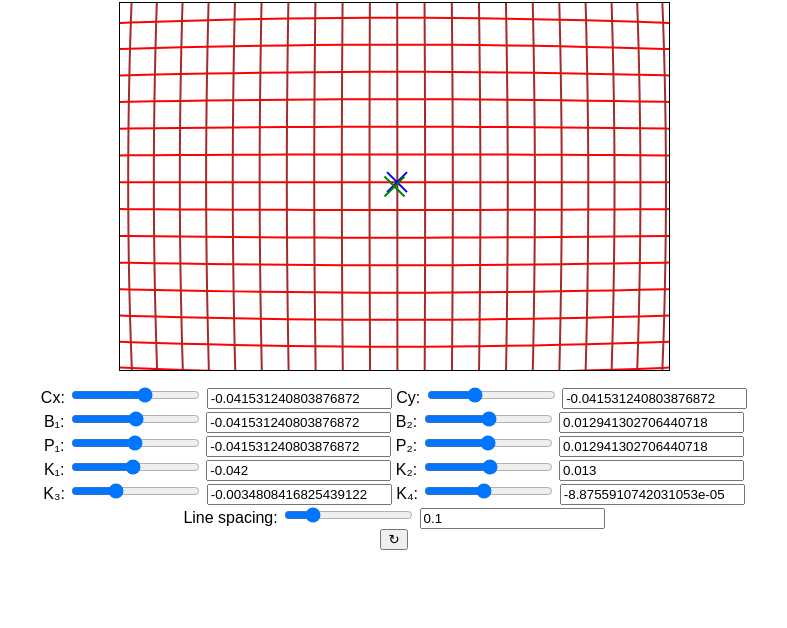
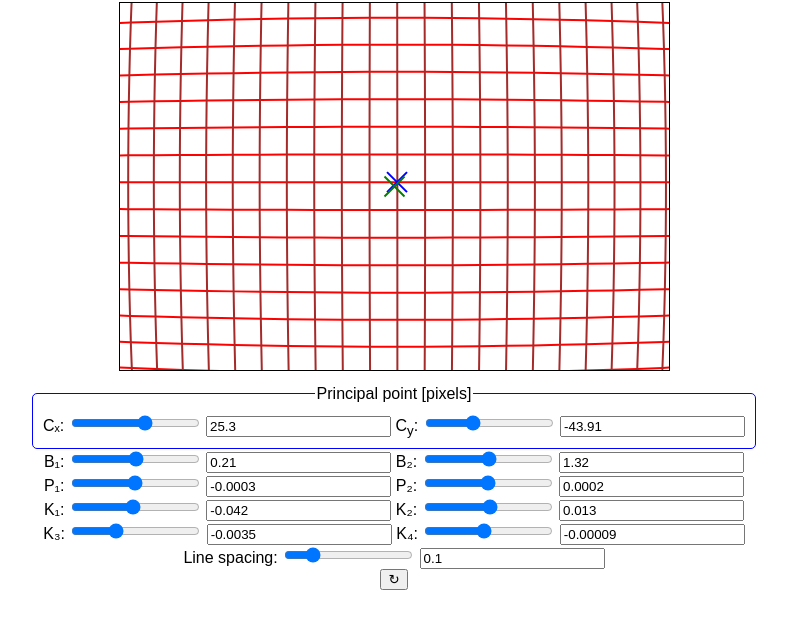
Before and after one commit to halmaia/ElemiProgramozas, a plain HTML site: page index.html in a window 1280 px wide. Shown: the part 66-694 px from the top of the page, without its empty margins (246-1033 px from the left). Drawn offline with Linux system fonts and the light colour scheme.

Commit message:
Update index.html

```diff
--- a/index.html
+++ b/index.html
@@ -1,5 +1,4 @@
 <!DOCTYPE html>
-<!-- Written by Ákos Halmai, University of Pécs -->
 <html lang="en">
 <head>
     <meta charset="utf-8">
@@ -17,6 +16,18 @@
         .controls {
             margin-top: 10px;
         }
+		input[type="text"] {
+			pattern: "^-?\\d+(\\.\\d+)?$";
+			readonly: true;}
+
+	    .blue-outline {
+		width: fit-content;
+		    margin: auto; /* Centers the fieldset */
+    display: block; /* Ensures auto margins work */
+        border: 1px solid blue;
+        padding: 10px;
+        border-radius: 5px;
+    }
     </style>
 </head>
 <body>
@@ -24,49 +35,52 @@
     <canvas id="canvas" width="549.6" height="367.2"></canvas>
 
     <div class="controls">
-	<label for="Cx">Cx:</label>
+	<fieldset class="blue-outline">
+	<legend>Principal point [pixels]</legend>
+	<label for="Cx">Cₓ:</label>
 	<input type="range" id="Cx" min="-150.0" max="150.0" value="25.295157579435635" step="0.01">
-	<input type="text" id="Cx_text" value="-0.041531240803876872" pattern="^-?\d+(\.\d+)?$" readonly="true" title="Cx">
+	<input type="text" id="Cx_text" value="-0.041531240803876872" title="Cₓ">
 
-	<label for="Cy">Cy:</label>
+	<label for="Cy">C<sub>y</sub>:</label>
 	<input type="range" id="Cy" min="-150.0" max="150.0" value="-43.907218870556122" step="0.01">
-	<input type="text" id="Cy_text" value="-0.041531240803876872" pattern="^-?\d+(\.\d+)?$" readonly="true" title="Cy"><br>
+	<input type="text" id="Cy_text" value="-0.041531240803876872" title="Cy"><br>
+	</fieldset>
 
-		<label for="B1">B₁:</label>
+	<label for="B1">B₁:</label>
 	<input type="range" id="B1" min="-80" max="80" value="0.20890931770811011" step="0.01">
-	<input type="text" id="B1_text" value="-0.041531240803876872" pattern="^-?\d+(\.\d+)?$" readonly="true">
+	<input type="text" id="B1_text" value="-0.041531240803876872">
 
 	<label for="B2">B₂:</label>
 	<input type="range" id="B2" min="-80" max="80" value="1.3186242018479155" step="0.01">
-	<input type="text" id="B2_text" value="0.012941302706440718" pattern="^-?\d+(\.\d+)?$" readonly="true"><br>
+	<input type="text" id="B2_text" value="0.012941302706440718"><br>
 
 		<label for="P1">P₁:</label>
 	<input type="range" id="P1" min="-0.1" max="0.1" value="-0.00027044595856980146" step="0.0001">
-	<input type="text" id="P1_text" value="-0.041531240803876872" pattern="^-?\d+(\.\d+)?$" readonly="true">
+	<input type="text" id="P1_text" value="-0.041531240803876872">
 
 	<label for="P2">P₂:</label>
 	<input type="range" id="P2" min="-0.1" max="0.1" value="0.00021213432269553002" step="0.0001">
-	<input type="text" id="P2_text" value="0.012941302706440718" pattern="^-?\d+(\.\d+)?$" readonly="true"><br>
+	<input type="text" id="P2_text" value="0.012941302706440718"><br>
 
 	<label for="K1">K₁:</label>
 	<input type="range" id="K1" min="-1.0" max="1.0" value="-0.041531240803876872" step="0.001">
-	<input type="text" id="K1_text" value="-0.041531240803876872" pattern="^-?\d+(\.\d+)?$" readonly="true">
+	<input type="text" id="K1_text" value="-0.041531240803876872">
 
 	<label for="K2">K₂:</label>
 	<input type="range" id="K2" min="-0.5" max="0.5" value="0.012941302706440718" step="0.001">
-	<input type="text" id="K2_text" value="0.012941302706440718" pattern="^-?\d+(\.\d+)?$" readonly="true"><br>
+	<input type="text" id="K2_text" value="0.012941302706440718"><br>
 
 	<label for="K3">K₃:</label>
 	<input type="range" id="K3" min="-0.01" max="0.01" value="-0.0034808416825439122" step="0.0001">
-	<input type="text" id="K3_text" value="-0.0034808416825439122" pattern="^-?\d+(\.\d+)?$" readonly="true">
+	<input type="text" id="K3_text" value="-0.0034808416825439122">
 
 	<label for="K4">K₄:</label>
 	<input type="range" id="K4" min="-0.001" max="0.001" value="-8.8755910742031053e-05" step="0.00001">
-	<input type="text" id="K4_text" value="-8.8755910742031053e-05" pattern="^-?\d+(\.\d+)?$" readonly="true" title="K₄"><br>
+	<input type="text" id="K4_text" value="-8.8755910742031053e-05" title="K₄"><br>
 
 	<label for="spacing">Line spacing:</label>
 	<input type="range" id="spacing" min="0.01" max="0.5" value="0.1" step="0.01">
-	<input type="text" id="spacing_text" value="0.1" pattern="^-?\d+(\.\d+)?$" readonly="true" title="line spacing"><br>
+	<input type="text" id="spacing_text" value="0.1" title="line spacing"><br>
 
 	<input type="button" value="↻" id="reset" title="reset">
     </div>
@@ -100,8 +114,36 @@ K1Slider = document.getElementById("K1"),
     K1Text = document.getElementById("K1_text"),
     K2Text = document.getElementById("K2_text");
 
-const sliders = [K1Slider, K2Slider, K3Slider, K4Slider, SpacingSlider, CxSlider, CySlider,P1Slider,P2Slider,B1Slider,B2Slider];
-sliders.forEach(ctr => ctr.addEventListener("input", drawLine));
+const sliders = [K1Slider, K2Slider, K3Slider, K4Slider, SpacingSlider, CxSlider, CySlider, P1Slider, P2Slider, B1Slider, B2Slider];
+
+sliders.forEach(slider => {
+    const updateUI = () => {
+        slider.title = slider.value;
+        const textBox = document.getElementById(`${slider.id}_text`);
+        if (textBox) {
+            textBox.value = slider.value;
+        }
+    };
+
+    slider.addEventListener("input", drawLine);
+    slider.addEventListener("input", updateUI);
+
+    // Initial update to ensure correct values on load
+    updateUI();
+});
+
+
+document.getElementById("reset").addEventListener("click", () => {
+        sliders.forEach(slider => {
+        slider.value = slider.getAttribute("value"); // Reset to default value
+        const textBox = document.getElementById(slider.id + "_text");
+        if (textBox) {
+            textBox.value = slider.value;
+        }
+		drawLine();
+    });
+});
+
 
 function computeUV(X, Y,
     width, height,
```
